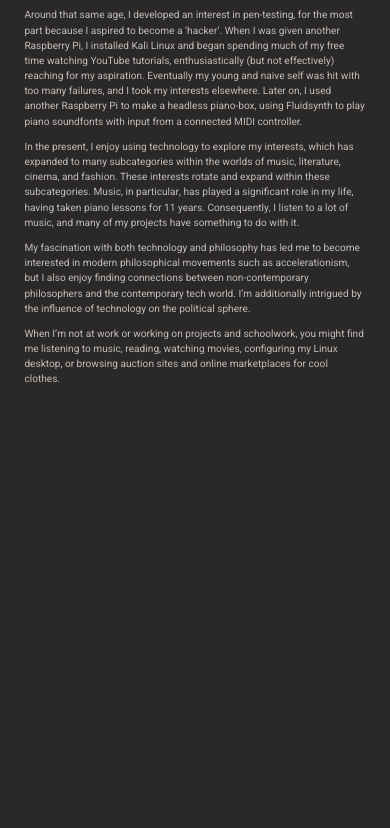
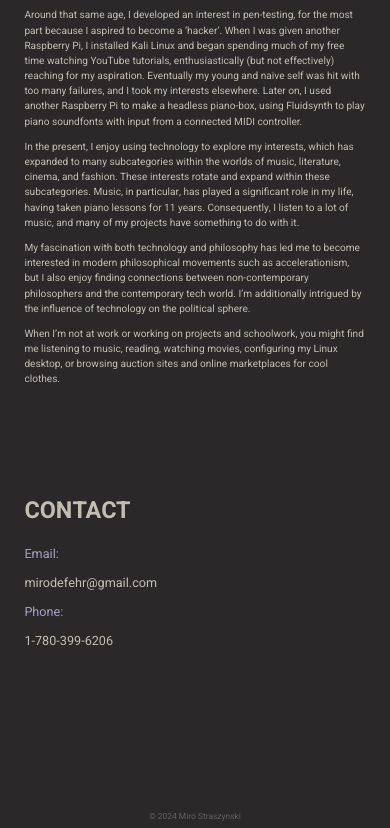
Before and after one commit to mirocsd/personalwebsite, a plain HTML site: page index.html in a window 390 px wide. Shown: the part 2339-3167 px from the top of the page. Before the commit the page ends 2936 px from the top, so only its background shows below. Drawn offline with nearby package versions, Linux system fonts and the light colour scheme.

Commit message:
Added contact section and footer. Removed the 'Home' nav-link

```diff
--- a/index.html
+++ b/index.html
@@ -20,9 +20,6 @@
           <a class="navbar-brand" href="#">Miro</a>
           <div class="collapse navbar-collapse" id="navbarSupportedContent">
             <ul class="nav navbar-nav">
-              <li class="nav-item active">
-                <a class="nav-link" href="#home">Home</a>
-              </li>
               <li class="nav-item">
                 <a class="nav-link" href="#projects">Projects</a>
               </li>
@@ -31,6 +28,9 @@
               </li>
               <li class="nav-item">
                 <a class="nav-link" href="#aboutme">About Me</a>
+              </li>
+              <li class="nav-item">
+                <a class="nav-link" href="#contact">Contact</a>
               </li>
             </ul>
           </div>
@@ -131,7 +131,23 @@
           <p>When I’m not at work or working on projects and schoolwork, you might find me listening to music, reading, watching movies, configuring my Linux desktop, or browsing auction sites and online marketplaces for cool clothes.</p>
         </section>
       </div>
+    </div>
     </section>
+    <section id="contact">
+    <div class="container mt-4 pt-4">
+      <h1 class="text-left display-1">CONTACT</h1>
+      <div class="row mt-4">
+        <p class="contacts" style="color: #A89FC1">Email: </p>
+        <p class="contacts" style="color: #c1bdb3">mirodefehr@gmail.com</p>
+        <p class="contacts" style="color: #A89FC1">Phone: </p>
+        <p class="contacts" style="color: #c1bdb3">1-780-399-6206</p>
+      </div>
+    </div>
+    </section>
+    <footer>
+      © 2024 Miro Straszynski
+    </footer>
+
     <!-- bootstrap.js lib-->
     <script src="https://cdn.jsdelivr.net/npm/bootstrap@5.3.2/dist/js/bootstrap.bundle.min.js" integrity="sha384-C6RzsynM9kWDrMNeT87bh95OGNyZPhcTNXj1NW7RuBCsyN/o0jlpcV8Qyq46cDfL" crossorigin="anonymous"></script>
   </section>
--- a/style.css
+++ b/style.css
@@ -20,7 +20,7 @@ html {
 body {
     padding-top: 0px;
     margin-top: -20px;
-    padding-bottom: 200px;
+    padding-bottom: 0;
     background-color: #2A2829;
 }
 /* End of Common Styles */
@@ -49,7 +49,7 @@ body {
     margin-right: 6px;
 }
 
-/* accordion styling */
+/* projects accordion styling */
 .accordion-item .accordion-header {
     color: #5F5B6B;
     background-color: #323031;
@@ -77,7 +77,7 @@ body {
     font-size: 400%;
 }
 
-/* home screen styling */
+/* home screen / name page styling */
 .namecard {
     font-size: 6lvw;
     padding-top: 25vh;
@@ -121,6 +121,20 @@ body {
     font-size: 18px;
 }
 
+/* contacts styling */
+.contacts {
+    font-size: 20px;
+}
+
+/* footer styling (the copyright thing) */
+footer {
+    background-color: #2A2829;
+    color: #646163;
+    text-align: center;
+    font-size: 1vh;
+    margin-top: 150px;
+    margin-bottom: 5px;
+}
 /* h1 styling */
 h1 {
     font-size: 36px;
@@ -175,4 +189,7 @@ h1 {
         font-size: 2.5vw;
         background-color: #323031;
     }
+    .contacts {
+        font-size: 1.5vh;
+    }
 }
```
Also changed, not shown: 1 other file. Lines whose indentation alone changed are shown as unchanged.
